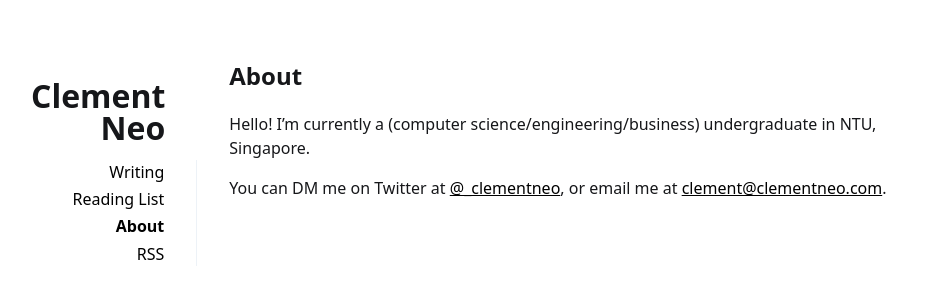
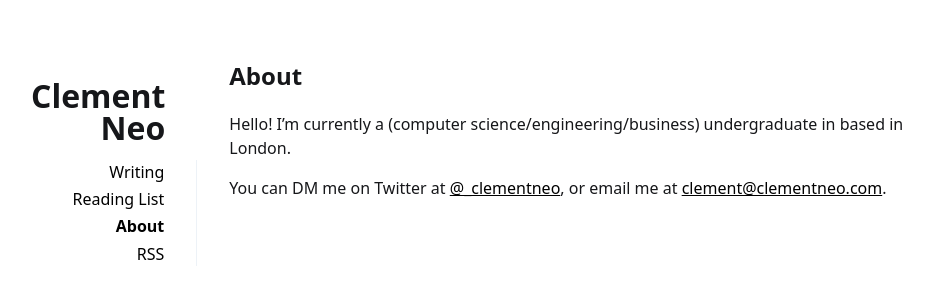
Before and after one commit to clemneo/clemneo.github.io, a Jekyll site: the page built from _pages/about.md, in a window 1280 px wide. Shown: the top 305 px of the page, without its empty margins (161-1094 px from the left). Built offline with Jekyll 4.4.1, drawn with Linux system fonts in a browser that asks for light colours.

Commit message:
Based in London

```diff
--- a/_pages/about.md
+++ b/_pages/about.md
@@ -3,6 +3,6 @@ layout: page
 title: About
 ---
 
-Hello! I'm currently a (computer science/engineering/business) undergraduate in NTU, Singapore.
+Hello! I'm currently a (computer science/engineering/business) undergraduate in based in London.
 
 You can DM me on Twitter at [@_clementneo](https://twitter.com/_clementneo), or email me at [clement@clementneo.com](mailto:clement@clementneo.com).
```
